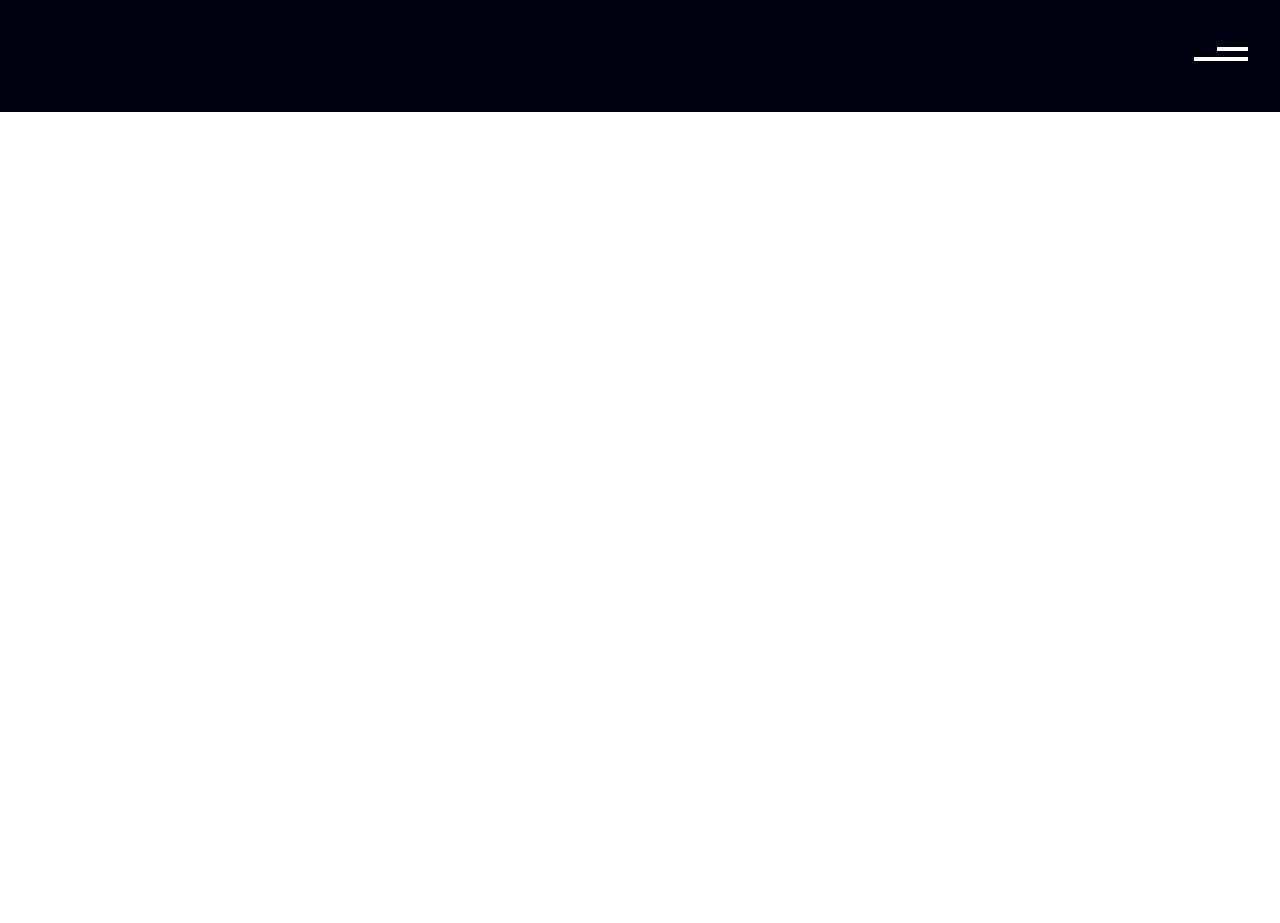
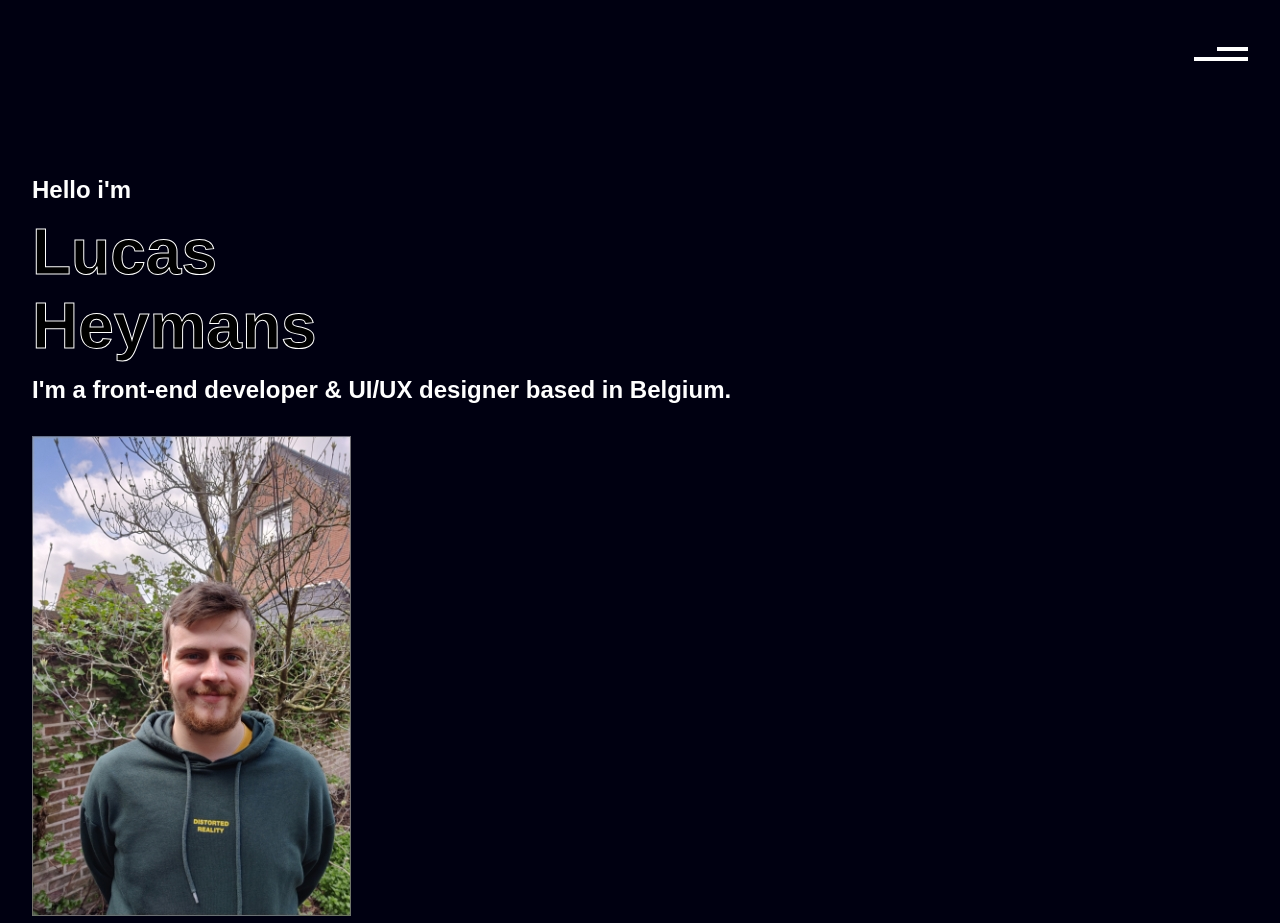
Before and after one commit to pgm-lucaheym/portfolio, an Eleventy site: page views/index.njk in a window 1280 px wide. Before the commit the page ends 800 px from the top, so only its background shows below. Built offline with nearby package versions, Linux system fonts and the light colour scheme; Eleventy itself is replaced by a stand-in of ours; files that its build step writes are made by us from their sources.

Commit message:
start-up

```diff
--- a/src/style/layout/_header.scss
+++ b/src/style/layout/_header.scss
@@ -5,3 +5,20 @@
     justify-content: flex-end;
     align-items: center;
 }
+.landing{
+    background-color: $primary-color;
+    &__title{
+        &-small{
+            color:$secondary-color;
+            font-family: sans-serif;
+            font-size:1.5rem;
+        }
+        &-big{
+            -webkit-text-stroke-width: 1px;
+            -webkit-text-stroke-color: $secondary-color;
+            font-family: sans-serif;
+            font-size:4rem;
+            margin:-1.2rem 0;
+        }
+    }
+}
--- a/views/_includes/_components/header_home.njk
+++ b/views/_includes/_components/header_home.njk
@@ -1,5 +1,5 @@
 <header>
-<nav class="landing nav container">
+<nav class="nav container">
 <a href="#">
     <svg xmlns="http://www.w3.org/2000/svg" width="54" height="14" viewBox="0 0 54 14">
         <g id="Group_1" data-name="Group 1" transform="translate(-300 -55)">
--- a/views/index.njk
+++ b/views/index.njk
@@ -5,3 +5,14 @@ eleventyNavigation:
     key: Home
     order: 0
 ---
+
+<div class="landing container">
+    <div class="landing__title">
+        <h4 class="landing__title-small">Hello i'm</h4>
+        <h1 class="landing__title-big">Lucas<br>Heymans</h1>
+        <h4 class="landing__title-small">I'm a front-end developer & UI/UX designer based in Belgium.</h4>
+    </div>
+    <div class="image person">
+        <img src="assets/img/IMG_20210403_161811.jpg" alt="">
+    </div>
+</div>
```
Also changed, not shown: README.md, docs/assets/img/IMG_20210403_161811.jpg (added), docs/assets/img/IMG_20210403_161811@2x.jpg (added), docs/assets/main.css, docs/index.html, src/img/IMG_20210403_161811.jpg (added), src/img/IMG_20210403_161811@2x.jpg (added), src/main.css, 1 other file.
